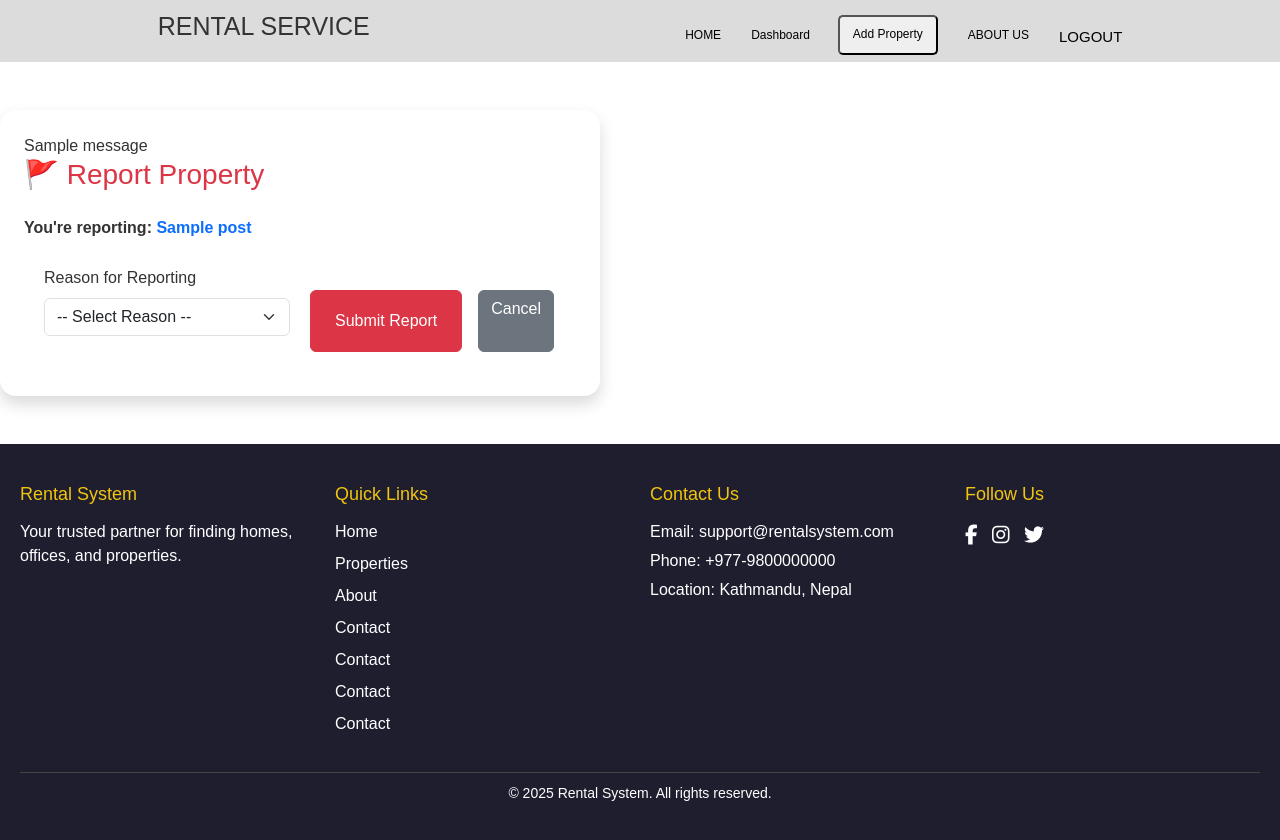
After one commit to saraswoti2024/Rental_System, a Django app: page /report/1 in a window 1280 px wide. The commit adds this page. Run offline with Django 5.2, Linux system fonts and the light colour scheme; a user stored in the database is signed in; tables that the repository leaves empty hold one stand-in row (values such as "Sample post"); one stand-in notice (Sample message) is shown; some libraries are stand-ins or nearby versions.

Commit message:
admin handles fradulent contents

```diff
--- a/UI/models.py
+++ b/UI/models.py
@@ -45,6 +45,7 @@ class property_post(models.Model):
     date = models.DateField(default=current_date)
     time = models.TimeField(default=one_hour_later)
     user = models.ForeignKey(CustomUser,on_delete=models.CASCADE)
+    is_reports = models.BooleanField(default=False)
 
     def __str__(self):
         return self.title
@@ -91,6 +92,8 @@ class ActivityLog(models.Model):
     timestamp = models.DateTimeField(auto_now_add=True)
 
 class Fraud_Reports(models.Model):
-    property_name = models.OneToOneField(property_post,on_delete=models.SET_NULL,null=True)
+    property_name = models.ForeignKey(property_post,on_delete=models.CASCADE,null=True)
     message = models.TextField()
+    reporter_id = models.ForeignKey(CustomUser,on_delete=models.CASCADE,blank=True,null=True)
     is_report = models.BooleanField(default=False)
+    timestamp = models.DateTimeField(auto_now_add=True,blank=True,null=True)  # when the report was made
--- a/UI/templates/UI/property_detail.html
+++ b/UI/templates/UI/property_detail.html
@@ -76,7 +76,7 @@
 
     <!-- Buttons -->
     <div class="d-flex gap-3">
-      <a href="#" class="btn btn-outline-danger">🚩 Report</a>
+      <a href="{% url 'report' property.id %}" class="btn btn-outline-danger">🚩 Report</a>
       <a href="#comments" class="btn btn-outline-primary">💬 Comment</a>
     </div>
   </section>
--- /dev/null
+++ b/UI/templates/UI/report.html
@@ -0,0 +1,52 @@
+{% extends 'common.html' %}
+{% block content %}
+<div class="containerr py-5" style="max-width: 600px;">
+  <div class="cardd shadow rounded-4 p-4">
+    {% if messages %}
+    {% for m in  messages %}
+      <div>{{m}}</div>
+    {% endfor %}
+  {% endif %}
+    <h3 class="mb-4 text-danger">🚩 Report Property</h3>
+
+
+    <p class="fw-semibold">You're reporting: <span class="text-primary">{{ property.title }}</span></p>
+    <form method="post" action="{% url 'report' property.id %}">
+      {% csrf_token %}
+
+      <!-- Report Reason -->
+      <div class="mb-3">
+        <label for="reason" class="form-label">Reason for Reporting</label>
+        <select name="reason" id="reason" class="form-select" required onchange="toggleOtherReason(this.value)">
+          <option value="">-- Select Reason --</option>
+          <option value="Scam or Fraud">Scam or Fraud</option>
+          <option value="Illegal Content">Illegal Content</option>
+          <option value="Inaccurate Information">Inaccurate Information</option>
+          <option value="Offensive or Harmful">Offensive or Harmful</option>
+          <option value="Other">Other</option>
+        </select>
+      </div>
+
+      <!-- Optional custom message -->
+      <div class="mb-3" id="otherReasonBox" style="display: none;">
+        <label for="custom_reason" class="form-label">Please explain:</label>
+        <textarea name="custom_reason" id="custom_reason" rows="3" class="form-control" placeholder="Describe the issue..."></textarea>
+      </div>
+
+      <!-- Submit -->
+      <div class="d-flex gap-3 mt-4">
+        <button type="submit" class="btn btn-danger px-4">Submit Report</button>
+        <a href="{% url 'property_detail' property.id %}" class="btn btn-secondary">Cancel</a>
+      </div>
+    </form>
+  </div>
+</div>
+
+<!-- JS to toggle custom message field -->
+<script>
+  function toggleOtherReason(value) {
+    const box = document.getElementById('otherReasonBox');
+    box.style.display = (value === 'Other') ? 'block' : 'none';
+  }
+</script>
+{% endblock %}
--- a/UI/urls.py
+++ b/UI/urls.py
@@ -19,4 +19,5 @@ urlpatterns = [
     path('shutter/',shutter,name="shutter"),
     path('edit_ldashboard/<int:id>',edit_ldashboard,name="edit_ldashboard"),
     path('property_detail/<int:id>',property_detail,name="property_detail"),
+    path('report/<int:id>',report,name="report"),
 ]
--- a/UI/views.py
+++ b/UI/views.py
@@ -11,6 +11,7 @@ import json
 from django.conf import settings
 # Create your views here.
 from accounts.models import CustomUser
+from django.contrib.auth.decorators import login_required
 
 
 def is_valid_image(file):
@@ -295,3 +296,41 @@ def edit_ldashboard(request,id):
 def property_detail(request,id):
     propertyy = property_post.objects.get(id=id)
     return render(request,'UI/property_detail.html',{'property' : propertyy})
+
+@login_required(login_url='log_in')
+def report(request,id):
+    propertyy = get_object_or_404(property_post, id=id)
+    if request.method == 'POST':
+        if Fraud_Reports.objects.filter(reporter_id=request.user,property_name=propertyy).exists():
+            messages.error(request,'you have already submitted the report!')
+            return redirect('report',id=propertyy.id)
+        message = request.POST.get('reason')
+        data = Fraud_Reports.objects.create(reporter_id=request.user,property_name=propertyy,message=message)
+        data.full_clean()
+        data.save()
+        value = Fraud_Reports.objects.filter(property_name=propertyy).count()
+        if value>4 and  not propertyy.is_reports :
+            notify_admin_of_heavy_reports(propertyy, value)
+            propertyy.is_reports= True
+            propertyy.save()
+        messages.success(request,'Reported Sucessfully!')
+        return redirect('home')
+    return render(request,'UI/report.html',{'property' : propertyy})
+
+def notify_admin_of_heavy_reports(property_id,count):
+    subject = f"🚨 ALERT: Property '{property_id.title}' reported {count} times!"
+    message = f"""
+    Attention Admin,
+
+    The property titled "{property_id.title}" has received {count} reports.
+    It may require review or action.
+    Property ID: {property_id.id}
+    View it in the admin panel or contact the user.
+
+    Regards,
+    Rental Safety System
+    """
+    from_email = 'saraswotikhadka2k2@gmail.com'
+    recipient_list = ['optimistsaraswoti@gmail.com']
+    emailmsg = EmailMessage(subject,message,from_email,recipient_list)
+    emailmsg.send(fail_silently=False)
--- a/accounts/views.py
+++ b/accounts/views.py
@@ -67,7 +67,7 @@ class Register1(View):
                     messages.error(request,'username already exists!')
                     return redirect('register1')
                 data = CustomUser.objects.create_user(first_name = fname,last_name = lname, username=username,email=email , password = password,usertype=role)
-                ActivityLog.objects.create(user=request.user,action =f'Registered a new account | {data.username}')
+                ActivityLog.objects.create(user=data, action=f'Registered a new account | {data.username}')
                 messages.success(request,'successfully created!')
                 return redirect('register1')
         except Exception as e:
--- a/project/settings.py
+++ b/project/settings.py
@@ -61,7 +61,7 @@ MIDDLEWARE = [
 
 ROOT_URLCONF = 'project.urls'
 AUTH_USER_MODEL='accounts.CustomUser'
-
+EMAIL_BACKEND = 'django.core.mail.backends.console.EmailBackend'
 TEMPLATES = [
     {
         'BACKEND': 'django.template.backends.django.DjangoTemplates',
```
Also changed, not shown: UI/admin.py (+10 -0 lines), UI/migrations/0004_fraud_reports_reporter_id_and_more.py (added), UI/migrations/0005_fraud_reports_timestamp.py (added), UI/migrations/0006_property_post_is_reports.py (added).
